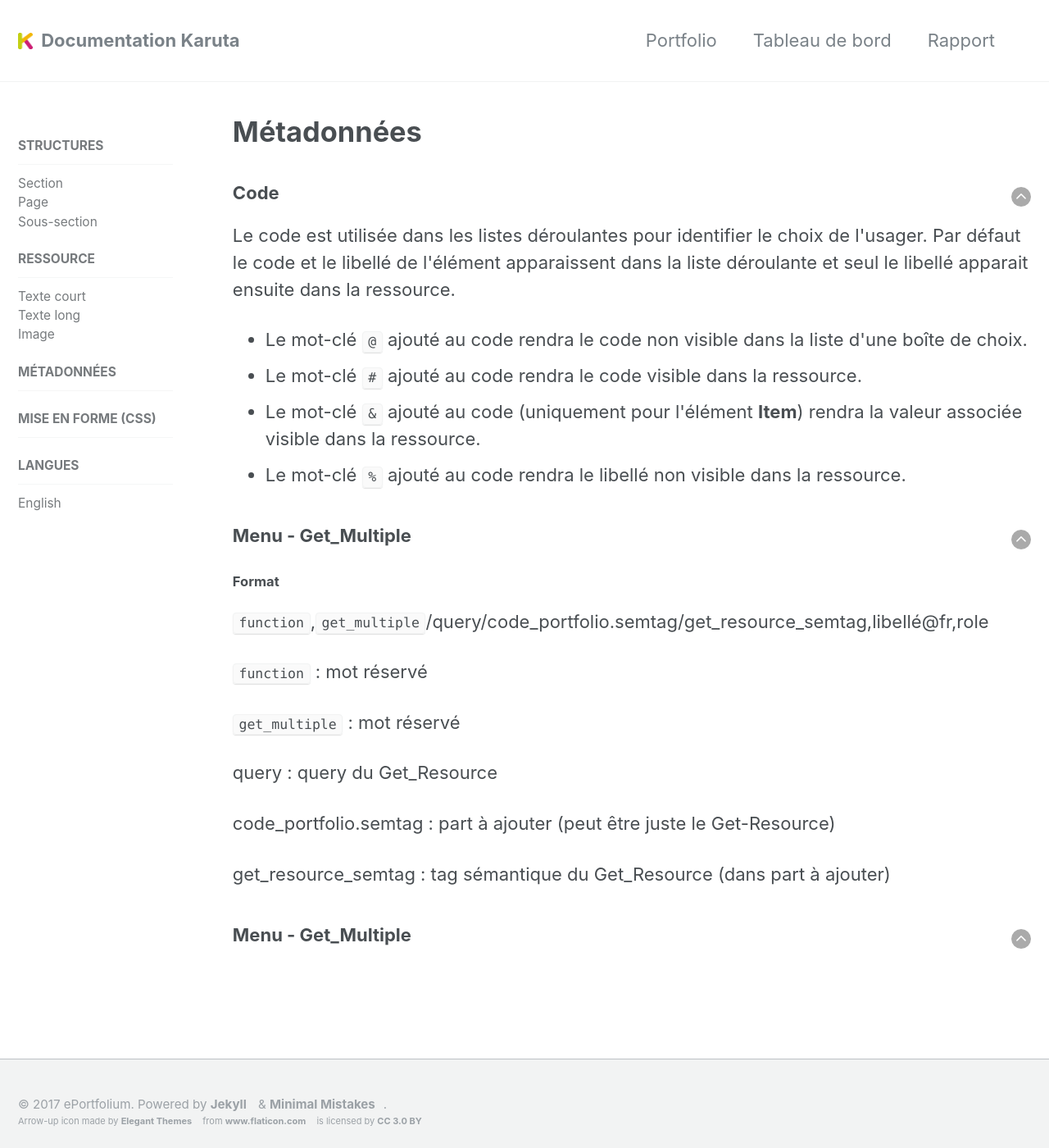
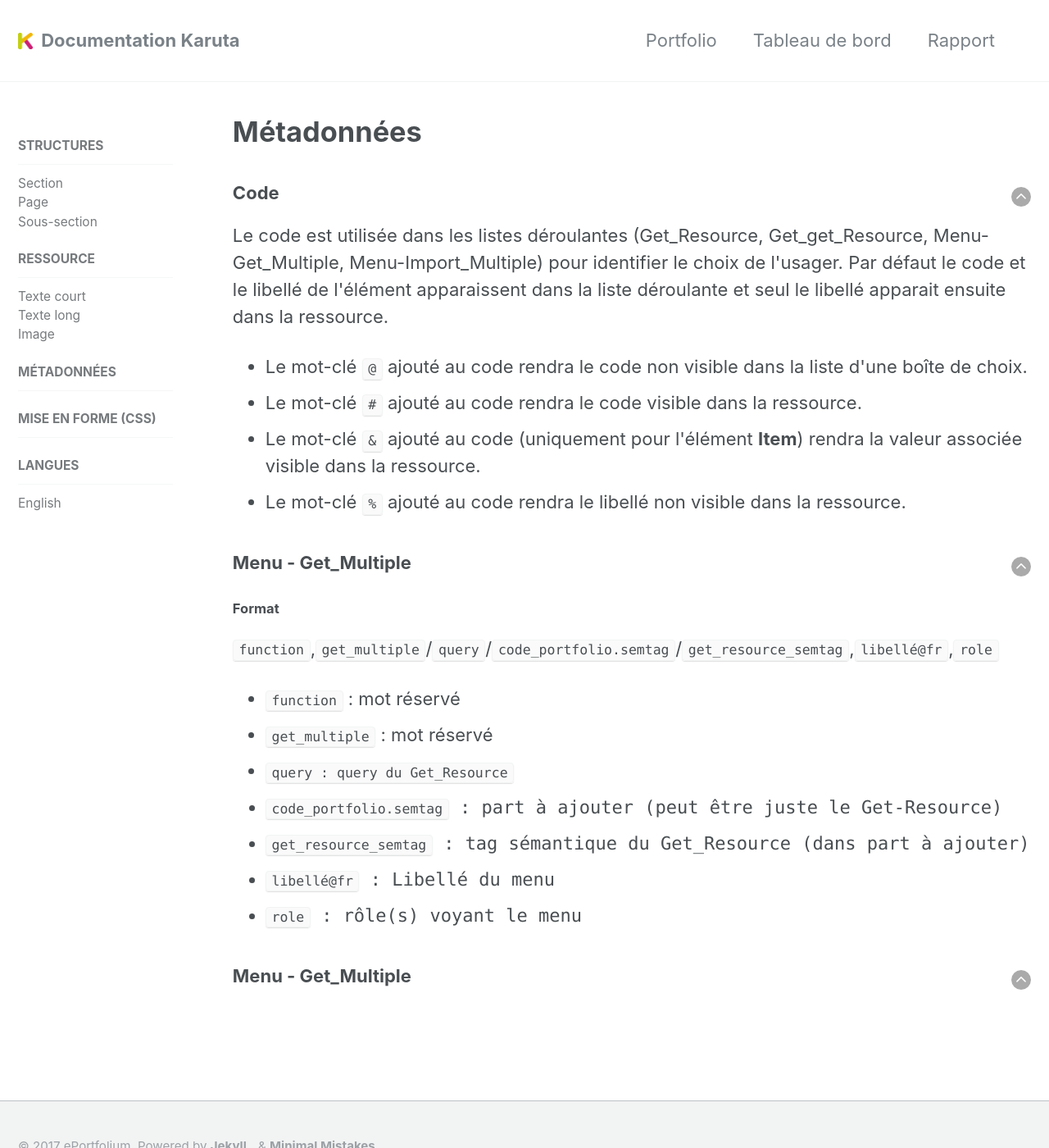
Before and after one commit to karutaproject/karuta-frontend-documentation, a Jekyll site: the page built from _pages/metadata_fr.html, in a window 1280 px wide and 1400 px high. Shown: the whole window at 82% size. Built offline with Jekyll 4.4.1, drawn with Linux system fonts in a browser that asks for light colours.

Commit message:
organization

```diff
--- a/_pages/metadata_fr.html
+++ b/_pages/metadata_fr.html
@@ -10,7 +10,7 @@ sidebar:
 <article>
 	<a style='float:right' href='#top'><img src='../assets/img/arrow-up.png'/></a>
 	<h3 id='asmstructure'>Code</h3>
-	<p>Le code est utilisée dans les listes déroulantes pour identifier le choix de l'usager. Par défaut le code et le libellé de l'élément apparaissent dans la liste déroulante et seul le libellé apparait ensuite dans la ressource.</p>
+	<p>Le code est utilisée dans les listes déroulantes (Get_Resource, Get_get_Resource, Menu-Get_Multiple, Menu-Import_Multiple) pour identifier le choix de l'usager. Par défaut le code et le libellé de l'élément apparaissent dans la liste déroulante et seul le libellé apparait ensuite dans la ressource.</p>
 	<ul>
 		<li>Le mot-clé <code>@</code>&nbsp;ajouté au code rendra le code non visible dans la liste d'une boîte de choix.</li>
 		<li>Le mot-clé <code>#</code>&nbsp;ajouté au code rendra le code visible dans la ressource.</li>
@@ -23,12 +23,16 @@ sidebar:
 	<a style='float:right' href='#top'><img src='../assets/img/arrow-up.png'/></a>
 	<h3 id='get_multiple'>Menu - Get_Multiple</h3>
 	<h4>Format</h4>
-	<p><code>function</code>,<code>get_multiple</code>/query/code_portfolio.semtag/get_resource_semtag,libellé@fr,role</p>
-	<p><code>function</code> : mot réservé</p>
-	<p><code>get_multiple</code> : mot réservé</p>
-	<p>query : query du Get_Resource</p>
-	<p>code_portfolio.semtag : part à ajouter (peut être juste le Get-Resource)</p>
-	<p>get_resource_semtag : tag sémantique du Get_Resource (dans part à ajouter)</p>
+	<p><code>function</code>,<code>get_multiple</code>/<code>query</code>/<code>code_portfolio.semtag</code>/<code>get_resource_semtag</code>,<code>libellé@fr</code>,<code>role</code></p>
+	<ul>
+		<li><code>function</code> : mot réservé</li>
+		<li><code>get_multiple</code> : mot réservé</li>
+		<li><code>query : query du Get_Resource</li>
+		<li><code>code_portfolio.semtag</code> : part à ajouter (peut être juste le Get-Resource)</li>
+		<li><code>get_resource_semtag</code> : tag sémantique du Get_Resource (dans part à ajouter)</li>
+		<li><code>libellé@fr</code> : Libellé du menu</li>
+		<li><code>role</code> : rôle(s) voyant le menu</li>
+	</ul>
 </article>
 
 <article>
```
